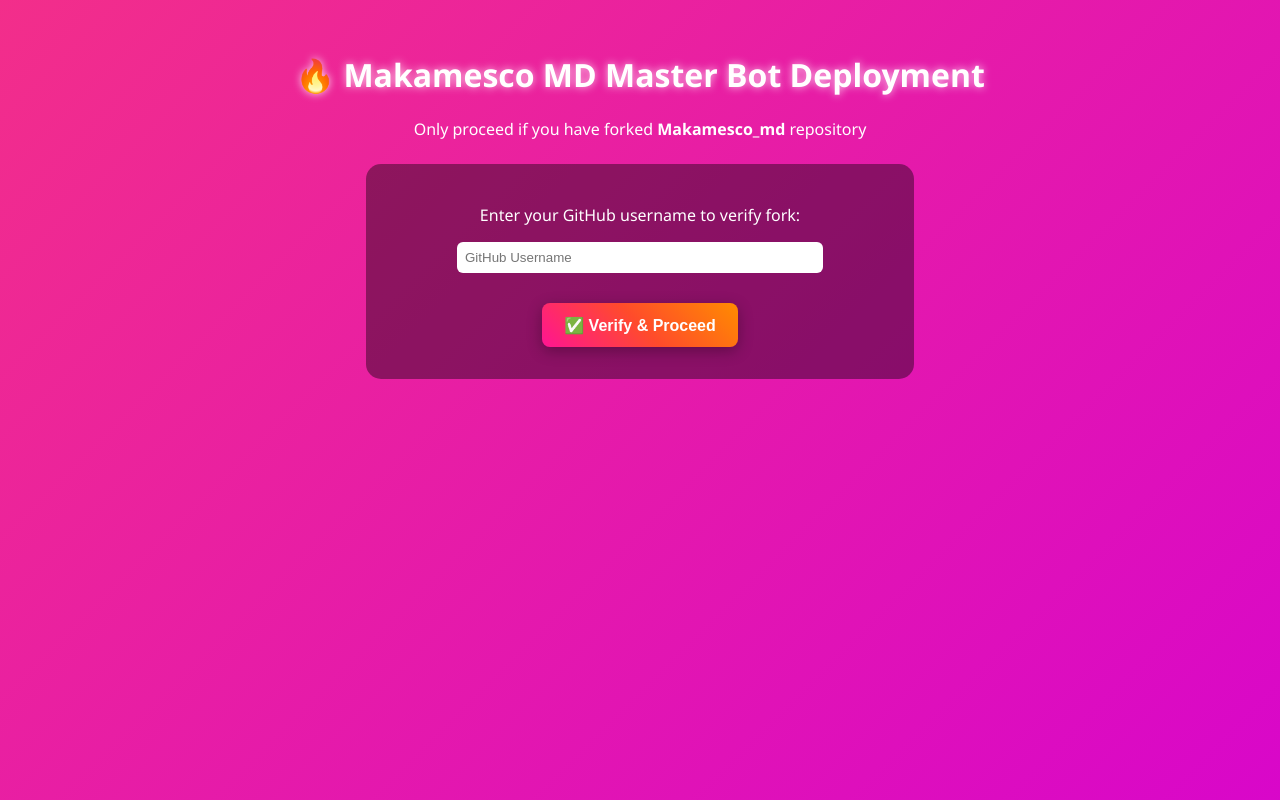
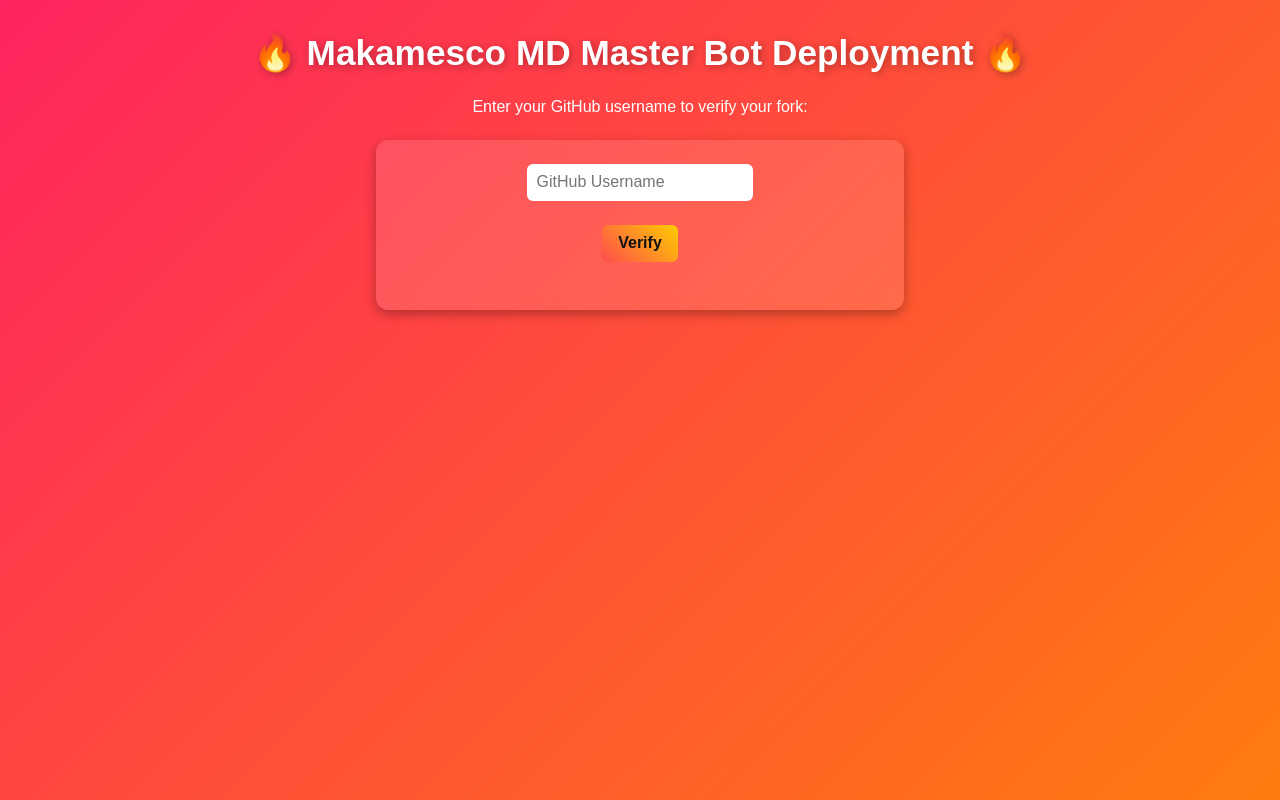
Before and after one commit to sesco001/Spank-ver, a plain HTML site: page index.html in a window 1280 px wide. Drawn offline with Linux system fonts and the light colour scheme.

Commit message:
Update index.html

```diff
--- a/index.html
+++ b/index.html
@@ -1,108 +1,128 @@
 <!DOCTYPE html>
 <html lang="en">
 <head>
-  <meta charset="UTF-8"/>
+<meta charset="UTF-8" />
 <meta name="viewport" content="width=device-width, initial-scale=1.0"/>
-  <title>🔥 Makamesco MD Master Bot – Deployment</title>
+<title>Makamesco MD Master Bot – Deployment</title>
 <style>
   body {
-      font-family: 'Segoe UI', Arial, sans-serif;
+    font-family: Arial, Helvetica, sans-serif;
     margin: 0;
     padding: 2rem;
     text-align: center;
-      background: linear-gradient(135deg, #ff4b2b, #ff416c, #d400d4);
+    background: linear-gradient(135deg, #ff0080, #ff8c00, #ff0080);
     background-size: 400% 400%;
-      animation: gradientBG 12s ease infinite;
+    animation: gradientBG 6s ease infinite;
     color: #fff;
   }
   @keyframes gradientBG {
-      0% {background-position: 0% 50%;}
-      50% {background-position: 100% 50%;}
-      100% {background-position: 0% 50%;}
+    0%{background-position:0% 50%}
+    50%{background-position:100% 50%}
+    100%{background-position:0% 50%}
   }
   h1 {
-      font-size: 2rem;
-      text-shadow: 0 0 8px rgba(255,255,255,0.8);
+    margin-top: 0;
+    font-size: 2.2rem;
+    text-shadow: 2px 2px 8px rgba(0,0,0,0.3);
   }
   .card {
-      background: rgba(255, 255, 255, 0.15);
-      border-radius: 15px;
+    background: rgba(255,255,255,0.12);
+    margin: 1.5rem auto;
     padding: 1.5rem;
-      margin: 1.5rem auto;
-      max-width: 500px;
-      box-shadow: 0 0 15px rgba(255,255,255,0.2);
-      backdrop-filter: blur(10px);
+    max-width: 480px;
+    border-radius: 12px;
+    box-shadow: 0 4px 12px rgba(0,0,0,.3);
+    backdrop-filter: blur(6px);
+  }
+  input {
+    padding: 0.6rem;
+    border: none;
+    border-radius: 6px;
+    margin-bottom: 1rem;
+    font-size: 1rem;
+    outline: none;
   }
   button {
-      padding: 0.8rem 1.4rem;
+    padding: 0.6rem 1rem;
     font-size: 1rem;
+    border: none;
+    border-radius: 6px;
+    cursor: pointer;
+    background: linear-gradient(45deg, #ff4d4d, #ffcc00);
+    color: #111;
+    margin: 0.5rem;
     font-weight: bold;
-      border: none;
-      border-radius: 8px;
-      margin: 0.5rem;
-      color: #fff;
-      background: linear-gradient(45deg, #ff1493, #ff4b2b, #ff8c00);
-      box-shadow: 0 4px 15px rgba(0,0,0,0.3);
-      cursor: pointer;
-      transition: all 0.3s ease;
+    transition: transform 0.2s, box-shadow 0.2s;
   }
   button:hover {
-      transform: scale(1.08);
-      box-shadow: 0 0 20px rgba(255,255,255,0.6);
+    transform: scale(1.05);
+    box-shadow: 0 0 12px rgba(255,255,255,0.6);
   }
-    #verify-section {
-      background: rgba(0,0,0,0.4);
-      padding: 1.5rem;
-      border-radius: 15px;
-      max-width: 500px;
-      margin: 1.5rem auto;
+  .hidden {
+    display: none;
   }
 </style>
 </head>
 <body>
 
-  <h1>🔥 Makamesco MD Master Bot Deployment</h1>
-  <p>Only proceed if you have forked <strong>Makamesco_md</strong> repository</p>
+<h1>🔥 Makamesco MD Master Bot Deployment 🔥</h1>
+<p>Enter your GitHub username to verify your fork:</p>
 
-  <!-- Verification Section -->
-  <div id="verify-section">
-    <p>Enter your GitHub username to verify fork:</p>
-    <input type="text" id="username" placeholder="GitHub Username" style="padding:0.5rem;border-radius:6px;border:none;width:70%;">
-    <br><br>
-    <button onclick="verifyFork()">✅ Verify & Proceed</button>
+<div class="card" id="verifyCard">
+  <input type="text" id="username" placeholder="GitHub Username"/>
+  <br/>
+  <button onclick="verifyFork()">Verify</button>
+  <p id="verifyMsg"></p>
 </div>
 
-  <!-- Deployment Section (hidden initially) -->
-  <div id="deployment-section" style="display:none;">
-    <div class="card">
-      <h2>🚀 Deploy</h2>
-      <button onclick="window.open('https://heroku.com/deploy?template=https://github.com/sesco001/Makamesco_md','_blank')">Deploy to Heroku</button>
-      <button onclick="window.open('https://render.com','_blank')">Deploy to Render</button>
+<div class="card hidden" id="forkCard">
+  <h2>❌ Repo not forked</h2>
+  <p>You must fork the repo to proceed.</p>
+  <button onclick="window.open('https://github.com/sesco001/Makamesco_md/fork', '_blank')">Fork Now</button>
 </div>
-    <div class="card">
-      <h2>📦 Panel & Download</h2>
-      <button onclick="window.open('https://github.com/sesco001/Makamesco_md/archive/refs/heads/main.zip','_blank')">Download Latest ZIP</button>
-      <button onclick="window.open('https://dashboard.katabump.com/auth/login#5e58ec','_blank')">Open Katapumb Panel</button>
-    </div>
+
+<div class="card hidden" id="deployCard">
+  <h2>✅ Repo Verified</h2>
+  <p>Proceed with your deployment:</p>
+  <button onclick="window.open('https://heroku.com/deploy?template=https://github.com/'+verifiedUser+'/Makamesco_md', '_blank')">🚀 Deploy to Heroku</button>
+  <button onclick="window.open('https://render.com', '_blank')">🌐 Deploy to Render</button>
+  <button onclick="window.open('https://github.com/sesco001/Makamesco_md/archive/refs/heads/main.zip', '_blank')">⬇️ Download Latest ZIP</button>
+  <button onclick="window.open('https://dashboard.katabump.com/auth/login#5e58ec', '_blank')">📋 Open Katapumb Panel</button>
 </div>
 
 <script>
+  let verifiedUser = "";
+
   async function verifyFork() {
-      const username = document.getElementById('username').value.trim();
-      if (!username) return alert("Please enter your GitHub username!");
+    const user = document.getElementById("username").value.trim();
+    const msg = document.getElementById("verifyMsg");
+    msg.textContent = "Verifying...";
+    document.getElementById("forkCard").classList.add("hidden");
+    document.getElementById("deployCard").classList.add("hidden");
 
-      const apiUrl = `https://api.github.com/repos/${username}/Makamesco_md`;
+    if (!user) {
+      msg.textContent = "Please enter a GitHub username.";
+      return;
+    }
+
     try {
-        const res = await fetch(apiUrl);
-        if (res.status === 200) {
-          alert("✅ Fork verified! Proceeding to deployment...");
-          document.getElementById('verify-section').style.display = 'none';
-          document.getElementById('deployment-section').style.display = 'block';
+      const res = await fetch(`https://api.github.com/repos/${user}/Makamesco_md`);
+      if (res.ok) {
+        const repoData = await res.json();
+        if (repoData.fork && repoData.parent && repoData.parent.full_name === "sesco001/Makamesco_md") {
+          verifiedUser = user;
+          msg.textContent = "✅ Verified! Showing deployment options...";
+          document.getElementById("deployCard").classList.remove("hidden");
         } else {
-          alert("❌ Fork not found! Please fork https://github.com/sesco001/Makamesco_md first.");
+          msg.textContent = "❌ Repo found but it’s not a fork of the official Makamesco_md.";
+          document.getElementById("forkCard").classList.remove("hidden");
+        }
+      } else {
+        msg.textContent = "❌ No such fork found.";
+        document.getElementById("forkCard").classList.remove("hidden");
       }
     } catch (err) {
-        alert("⚠️ Error verifying repository.");
+      msg.textContent = "⚠️ Error verifying fork.";
     }
   }
 </script>
```
Lines whose indentation alone changed are shown as unchanged.
